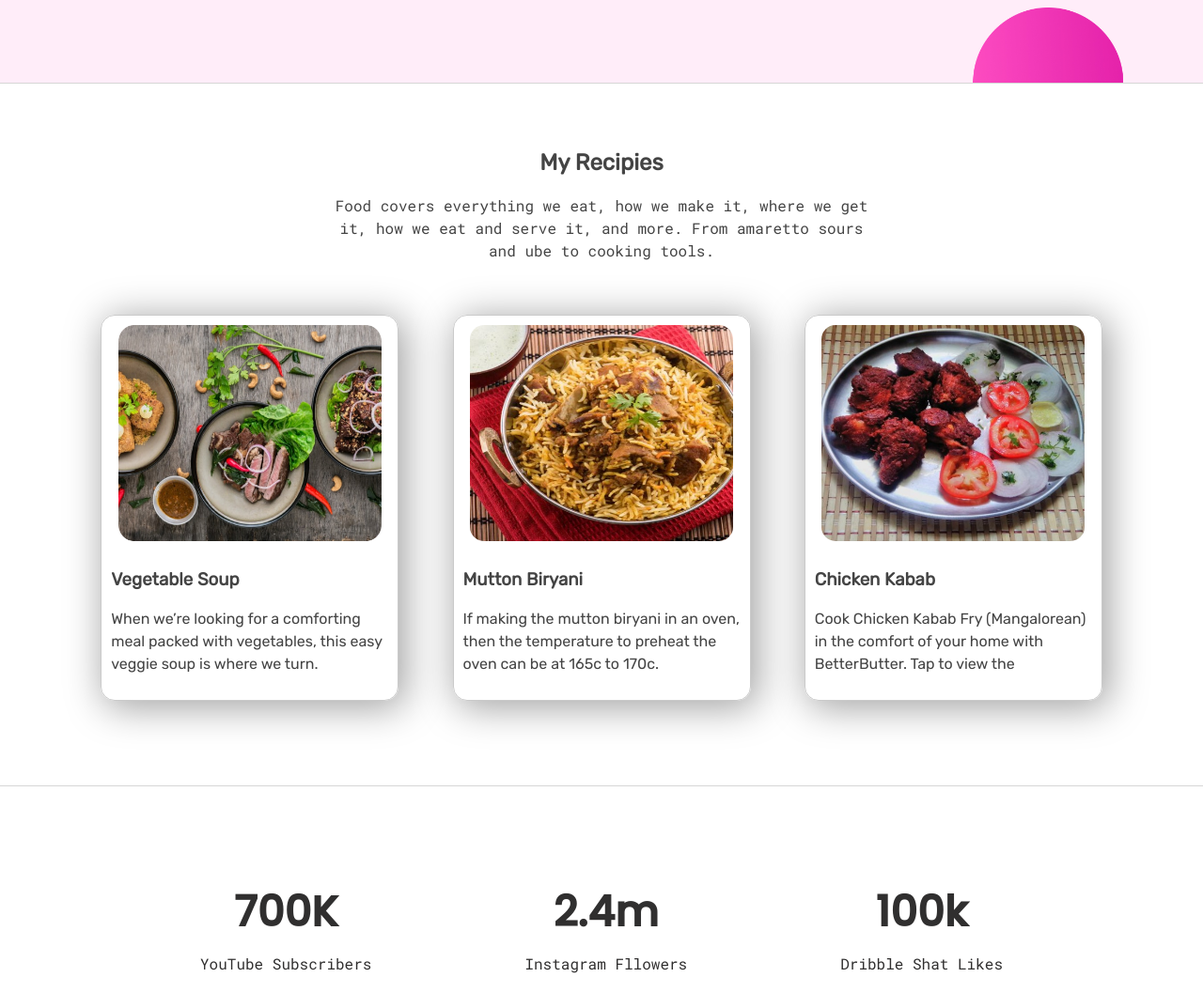
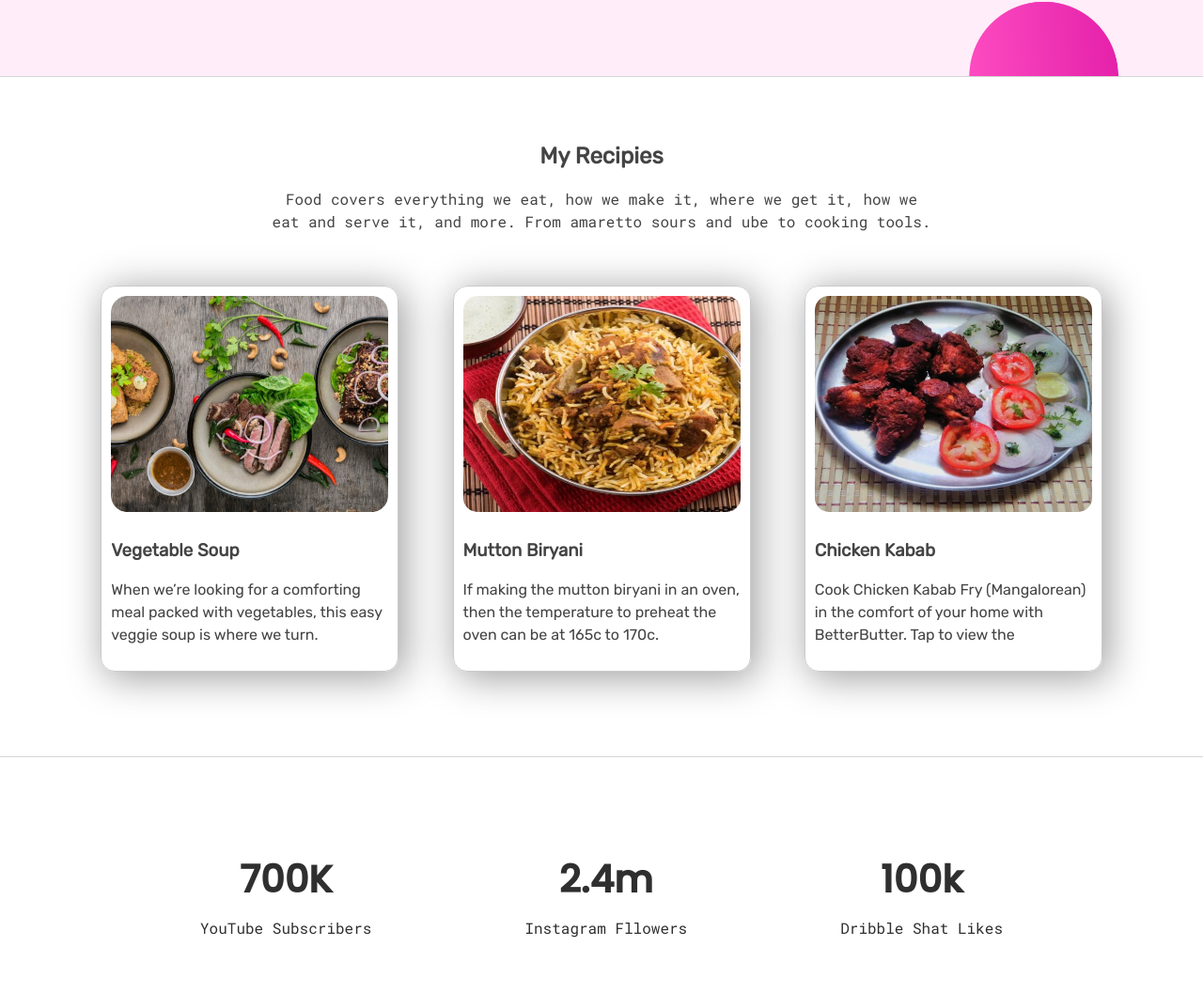
Before and after one commit to NahidAhmed07/food-village-shop, a plain HTML site: page index.html in a window 1280 px wide. Shown: the part 1541-2598 px from the top of the page at 94% size. Drawn offline with Linux system fonts and the light colour scheme; a web font is replaced by a local one.

Commit message:
resize card img

```diff
--- a/style.css
+++ b/style.css
@@ -1,4 +1,4 @@
-
+ /* my display resolution 1600*900 */
 html{
   scroll-behavior: smooth;
 }
@@ -42,7 +42,7 @@ body{
   color: #444444;
 }
 .sub-header{
-  width: 50%;
+  width: 60%;
   display: block;
   margin: 0 auto;
   text-align: center;
@@ -55,7 +55,7 @@ body{
 }
 h1{
   font-family: 'Poppins', sans-serif;
-  font-size: 2.8rem;
+  font-size: 2.5rem;
   margin: 0px 0px;
 }
 .f-village{
@@ -137,7 +137,7 @@ padding: 0;
 
 }
 .card-img img{
-  width: 280px;
+  width: 100%;
   height: 230px;
   display: block;
   margin: 0 auto;
@@ -202,3 +202,7 @@ label{
   color: #fff;
   text-align: center;
 }
+
+.sub{
+  font-size: 0.75rem;
+}
```
Also changed, not shown: index.html (+2 -0 lines).
